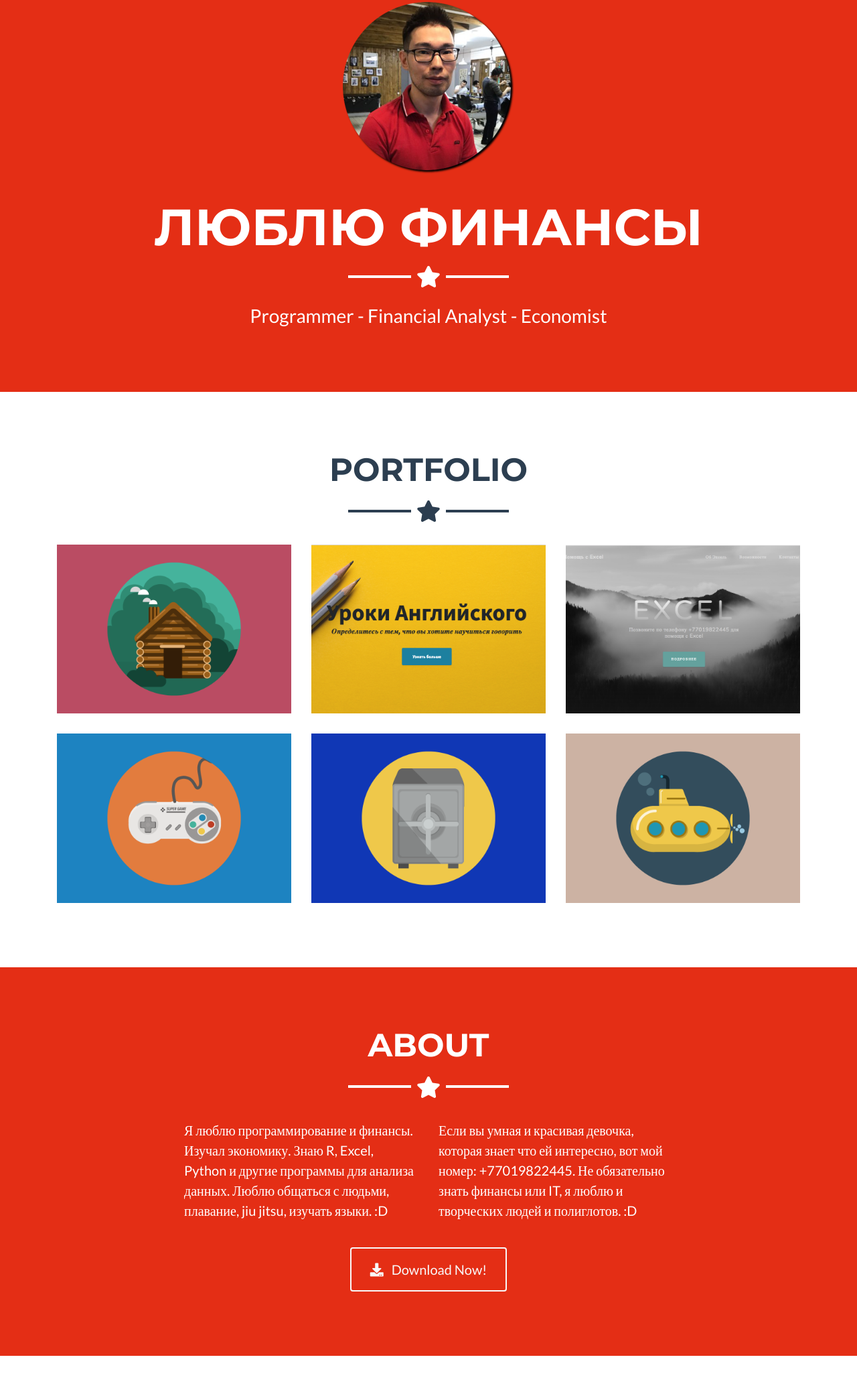
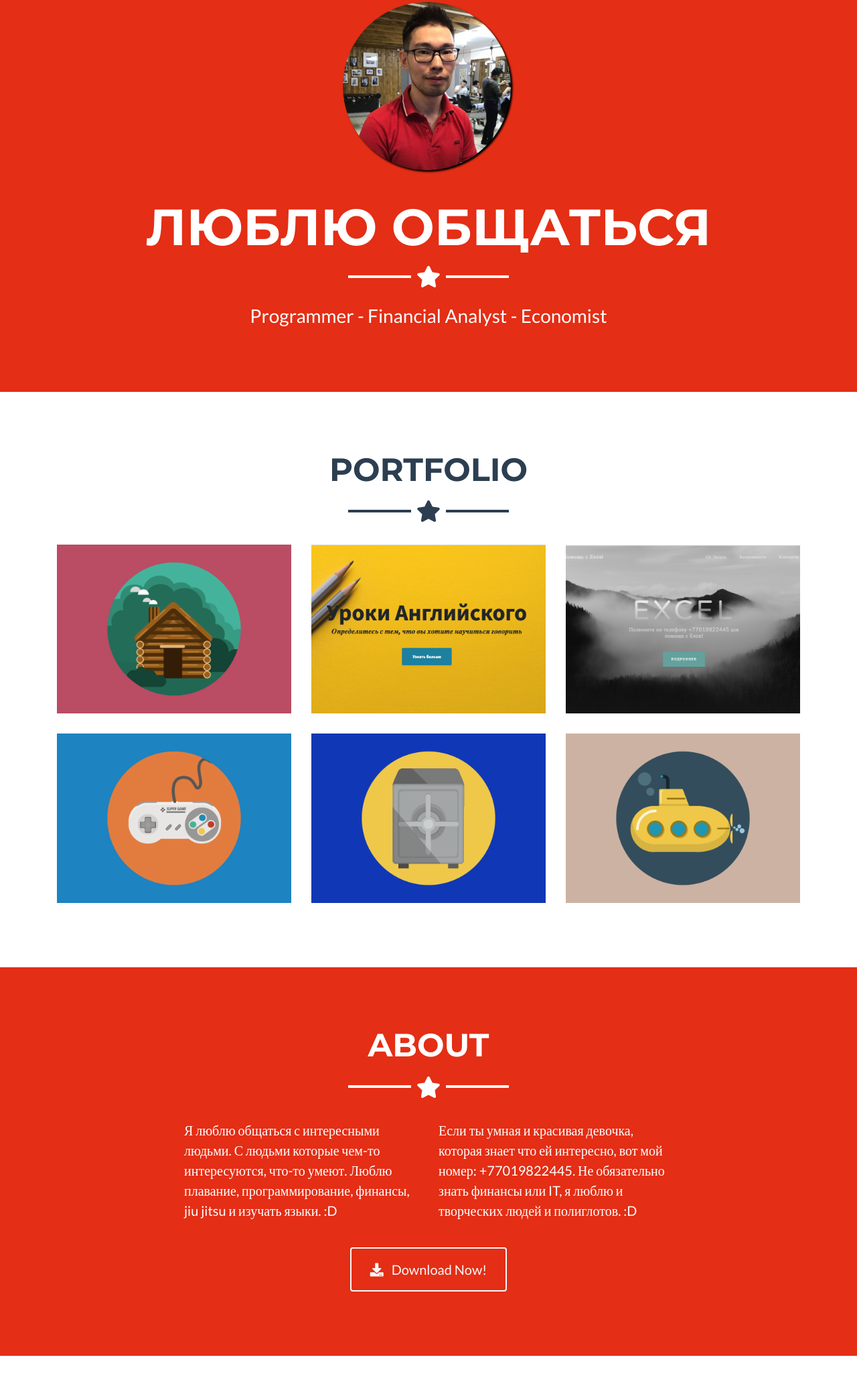
Before and after one commit to Kaysar777/kaysar777.github.io, a plain HTML site: page index.html in a window 1280 px wide. Shown: the part 199-2280 px from the top of the page at 67% size. Drawn offline with Linux system fonts and the light colour scheme.

Commit message:
Communication

```diff
--- a/index.html
+++ b/index.html
@@ -8,7 +8,7 @@
   <meta name="description" content="Всем привет! Я делаю landing page, интернет магазины, корпоративные Бюджет и т.д. Короче, если вам нужен какой нибудь-сайт, то вам ко мне. :D">
   <meta name="author" content="Кайсар">
 
-  <title>Люблю финансы и IT</title>
+  <title>Люблю общаться</title>
 
   <!-- Bootstrap core CSS -->
   <link href="vendor/bootstrap/css/bootstrap.min.css" rel="stylesheet">
@@ -40,7 +40,7 @@
   <!-- Navigation -->
   <nav class="navbar navbar-expand-lg bg-secondary fixed-top text-uppercase" id="mainNav">
     <div class="container">
-      <a class="navbar-brand js-scroll-trigger" href="#page-top">Люблю финансы и IT</a>
+      <a class="navbar-brand js-scroll-trigger" href="#page-top">Люблю общаться</a>
       <button class="navbar-toggler navbar-toggler-right text-uppercase bg-primary text-white rounded" type="button" data-toggle="collapse" data-target="#navbarResponsive" aria-controls="navbarResponsive" aria-expanded="false" aria-label="Toggle navigation">
         Menu
         <i class="fas fa-bars"></i>
@@ -65,7 +65,7 @@
   <header class="masthead bg-primary text-white text-center">
     <div class="container">
       <img class="img-fluid mb-5 d-block mx-auto" src="img/profile.png" alt="">
-      <h1 class="text-uppercase mb-0">Люблю финансы</h1>
+      <h1 class="text-uppercase mb-0">Люблю общаться</h1>
       <hr class="star-light">
       <h2 class="font-weight-light mb-0">Programmer - Financial Analyst - Economist</h2>
     </div>
@@ -148,10 +148,10 @@
       <hr class="star-light mb-5">
       <div class="row">
         <div class="col-lg-4 ml-auto">
-          <p class="lead">Я люблю программирование и финансы. Изучал экономику. Знаю R, Excel, Python и другие программы для анализа данных. Люблю общаться с людьми, плавание, jiu jitsu, изучать языки.   :D   </p>
+          <p class="lead">Я люблю общаться с интересными людьми. С людьми которые чем-то интересуются, что-то умеют. Люблю плавание, программирование, финансы, jiu jitsu и изучать языки.   :D   </p>
         </div>
         <div class="col-lg-4 mr-auto">
-          <p class="lead">Если вы умная и красивая девочка, которая знает что ей интересно, вот мой номер: +77019822445. Не обязательно знать финансы или IT, я люблю и творческих людей и полиглотов.   :D   </p>
+          <p class="lead">Если ты умная и красивая девочка, которая знает что ей интересно, вот мой номер: +77019822445. Не обязательно знать финансы или IT, я люблю и творческих людей и полиглотов.   :D   </p>
         </div>
       </div>
       <div class="text-center mt-4">
```
